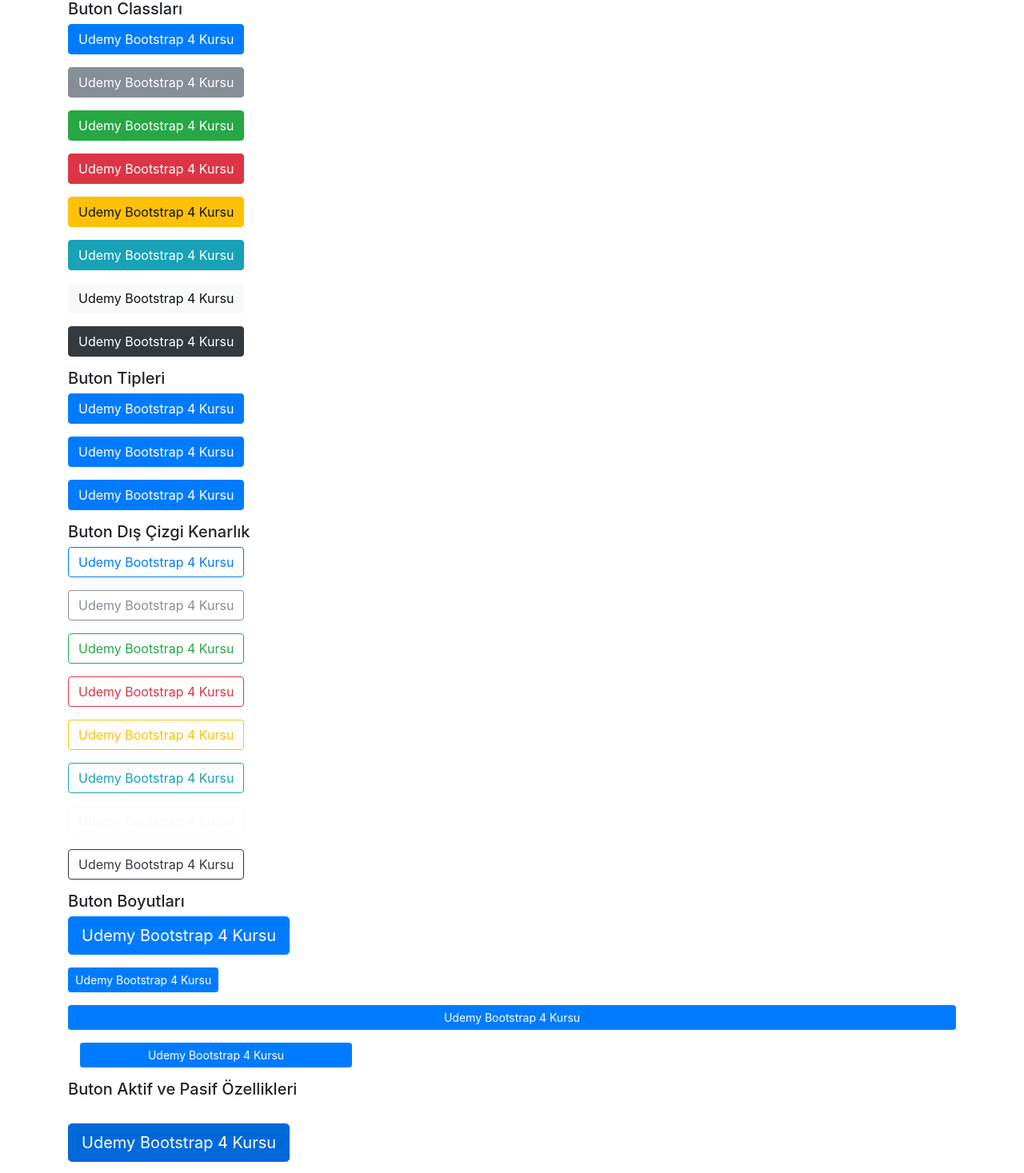
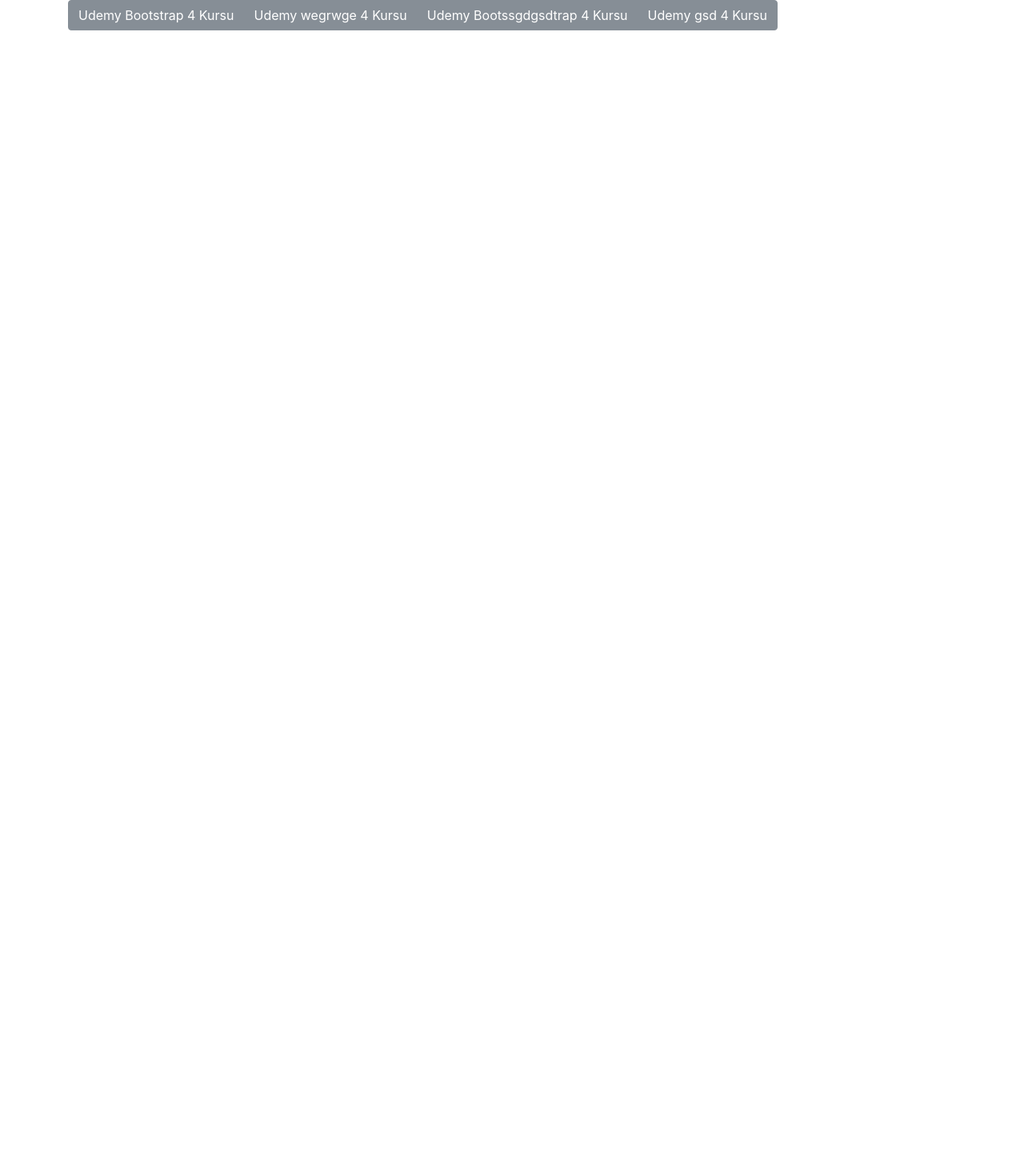
Before and after one commit to GokayKahraman/nuxt-app, a Vue app in the folder vue/: page / in a window 1280 px wide. Shown: the top 1467 px of the page at 80% size. After the commit the page ends 800 px from the top, so only its background shows below. Built offline with nearby package versions, Linux system fonts and the light colour scheme.

Commit message:
buton gruplar

```diff
--- a/vue/src/App.vue
+++ b/vue/src/App.vue
@@ -1,51 +1,11 @@
 <template>
   <div class="container">
-    <h5>Buton Classları</h5>
-		<p><button class="btn btn-primary">Udemy Bootstrap 4 Kursu</button> </p>
-		<p><button class="btn btn-secondary">Udemy Bootstrap 4 Kursu</button> </p>
-		<p><button class="btn btn-success">Udemy Bootstrap 4 Kursu</button> </p>
-		<p><button class="btn btn-danger">Udemy Bootstrap 4 Kursu</button> </p>
-		<p><button class="btn btn-warning">Udemy Bootstrap 4 Kursu</button> </p>
-		<p><button class="btn btn-info">Udemy Bootstrap 4 Kursu</button> </p>
-		<p><button class="btn btn-light">Udemy Bootstrap 4 Kursu</button> </p>
-		<p><button class="btn btn-dark">Udemy Bootstrap 4 Kursu</button> </p>
-
-		<h5>Buton Tipleri</h5>
-		<p><button type="buton" class="btn btn-primary">Udemy Bootstrap 4 Kursu</button> </p>
-		<p><button type="submit" class="btn btn-primary">Udemy Bootstrap 4 Kursu</button> </p>
-		<p><button type="reset" class="btn btn-primary">Udemy Bootstrap 4 Kursu</button> </p>
-
-		<h5>Buton Dış Çizgi Kenarlık</h5>
-
-		<p><button class="btn btn-outline-primary">Udemy Bootstrap 4 Kursu</button> </p>
-		<p><button class="btn btn-outline-secondary">Udemy Bootstrap 4 Kursu</button> </p>
-		<p><button class="btn btn-outline-success">Udemy Bootstrap 4 Kursu</button> </p>
-		<p><button class="btn btn-outline-danger">Udemy Bootstrap 4 Kursu</button> </p>
-		<p><button class="btn btn-outline-warning">Udemy Bootstrap 4 Kursu</button> </p>
-		<p><button class="btn btn-outline-info">Udemy Bootstrap 4 Kursu</button> </p>
-		<p><button class="btn btn-outline-light">Udemy Bootstrap 4 Kursu</button> </p>
-		<p><button class="btn btn-outline-dark">Udemy Bootstrap 4 Kursu</button> </p>
-
-
-		<h5>Buton Boyutları</h5>
-
-		<p><button class="btn btn-primary btn-lg">Udemy Bootstrap 4 Kursu</button> </p>
-		<p><button class="btn btn-primary btn-sm">Udemy Bootstrap 4 Kursu</button> </p>
-		<p><button class="btn btn-primary btn-sm btn-block">Udemy Bootstrap 4 Kursu</button> </p>
-
-		<div class="col-md-4">
-			<p><button class="btn btn-primary btn-sm btn-block">Udemy Bootstrap 4 Kursu</button> </p>
-
-		</div>
-
-
-		<h5>Buton Aktif ve Pasif Özellikleri</h5>
-
-    <br>
-
-		<p><button class="btn btn-primary btn-lg active">Udemy Bootstrap 4 Kursu</button> </p>
-		<p><button class="btn btn-primary btn-sm disabled">Udemy Bootstrap 4 Kursu</button> </p>
-
+    <div class="btn-group">
+      <button class="btn btn-secondary">Udemy Bootstrap 4 Kursu</button>
+      <button class="btn btn-secondary">Udemy wegrwge 4 Kursu</button>
+      <button class="btn btn-secondary">Udemy Bootssgdgsdtrap 4 Kursu</button>
+      <button class="btn btn-secondary">Udemy gsd 4 Kursu</button>
+    </div>
   </div>
 </template>
 
```
